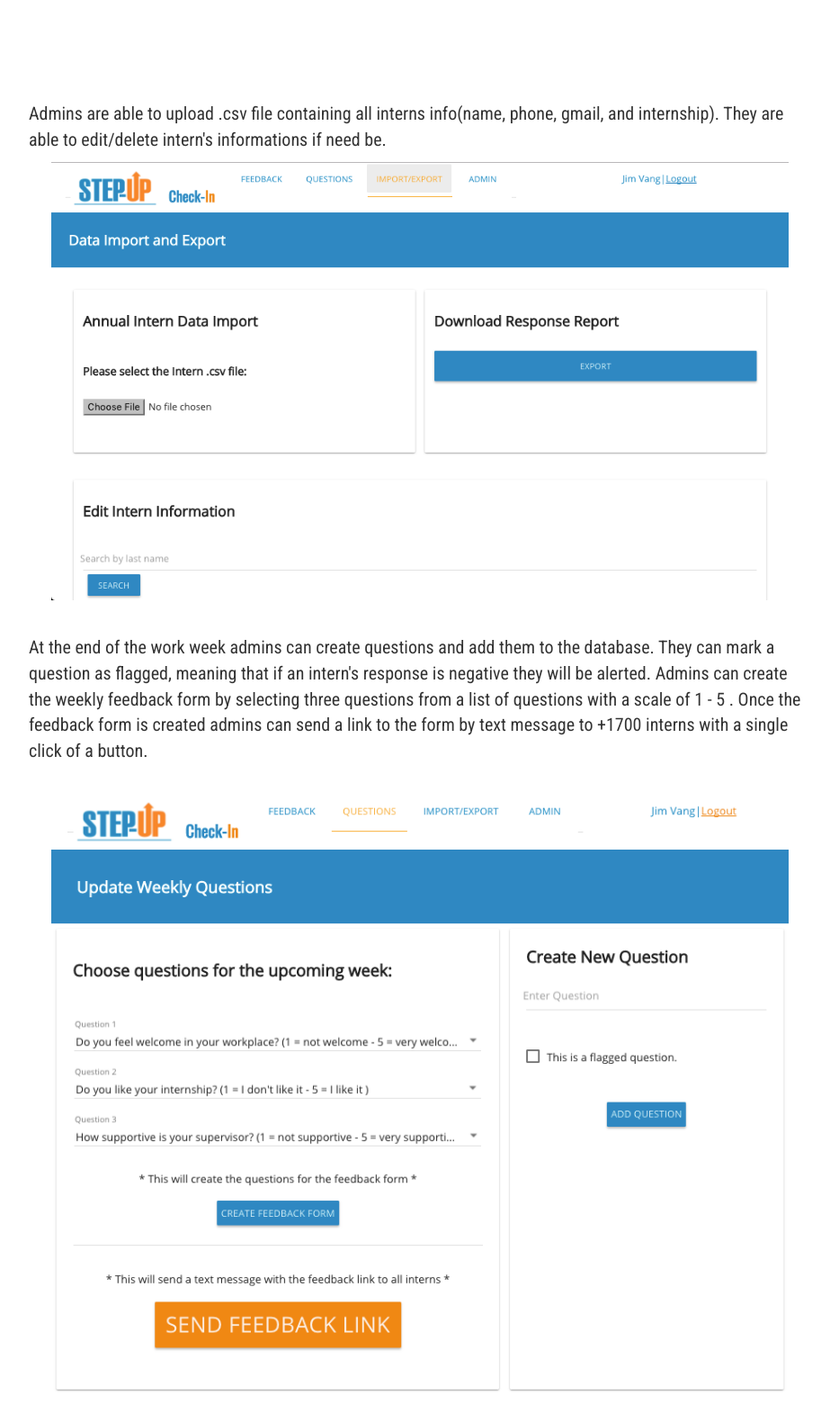
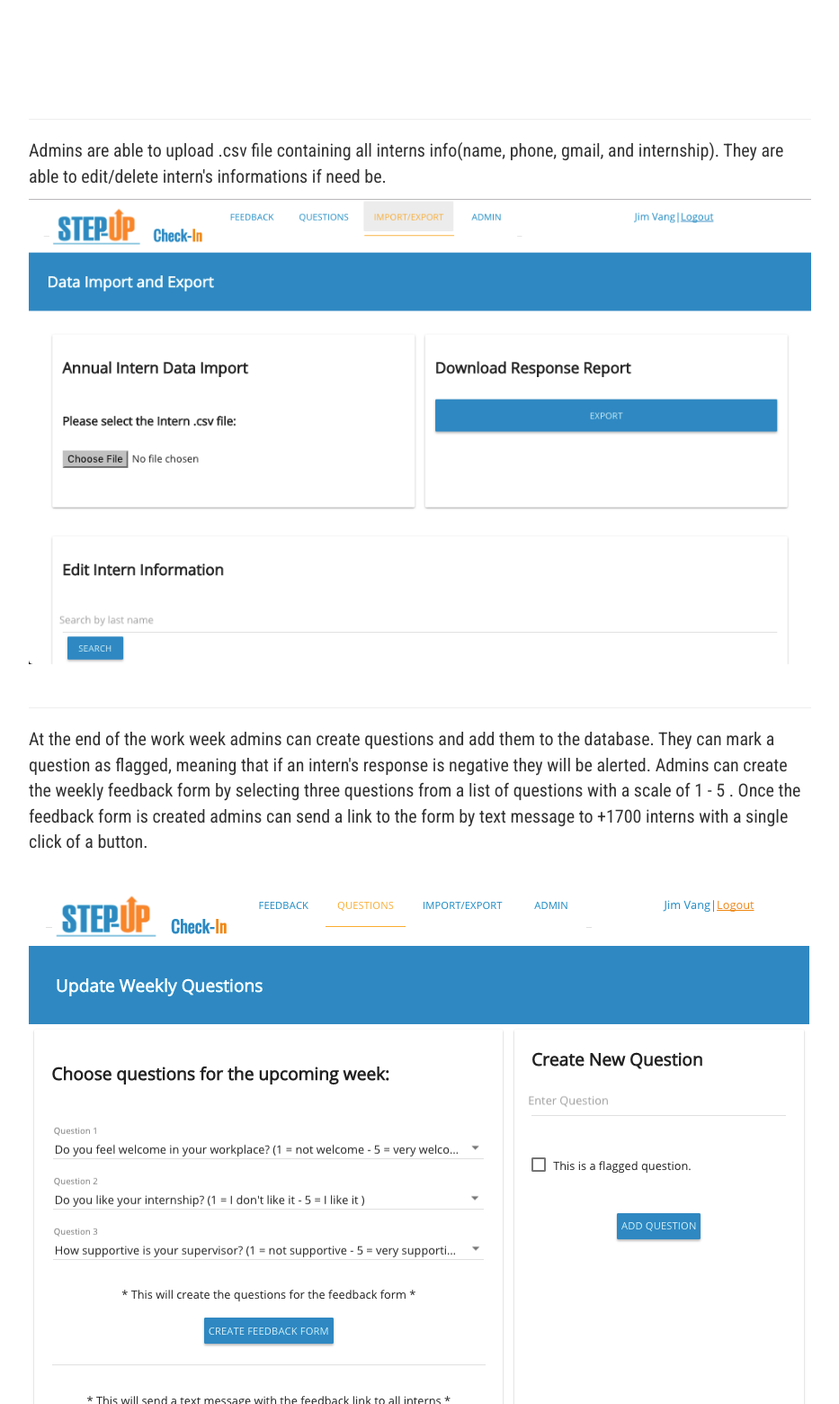
Before and after one commit to jimvang8790/jimvang, a website: page public/views/projects/stepup.html in a window 1280 px wide. Shown: the part 1020-2580 px from the top of the page at 90% size, without its empty margins (173-1106 px from the left). Drawn offline with Linux system fonts and the light colour scheme.

Commit message:
updated styles

```diff
--- a/public/views/projects/stepup.html
+++ b/public/views/projects/stepup.html
@@ -51,37 +51,17 @@
           STEP-UP approached me and other developers to design and develop a full-stack application called STEP-UP Check-In to reach out to over 1700 interns in their summer internship.</p>
           <p>STEP-UP Check-In is built with HTML5, CSS3, JavaScript, Bootstrap, AngularJS, Express.js, Node.js, Google OAuth, Twilio, and Heroku.</p>
           <p>STEP-UP wanted admins and interns to login to the application using their gmail.</p>
-          <div class="work-container text-center">
             <img src="/images/projects/stepup/checkinlogin.png" class="img-responsive">
-          </div>
+          <hr>
           <p>Admins are able to upload .csv file containing all interns info(name, phone, gmail, and internship). They are able to edit/delete intern's informations if need be.</p>
-          <div class="work-container text-center">
-            <div class="row">
-              <div class="col-md-12">
             <img src="/images/projects/stepup/stepup2.png" class="img-responsive">
-              </div>
-            </div>
-          </div>
             <br>
-          <!-- <div class="work-container text-center">
-            <img src="/images/projects/stepup/stepup2.png" class="stepup2">
-          </div>
-          <br> -->
+            <hr>
           <p>At the end of the work week admins can create questions and add them to the database. They can mark a question as flagged, meaning that if an intern's response is negative they will be alerted. Admins can create the weekly feedback form by selecting three questions from a list of questions with a scale of 1 - 5 . Once the feedback form is created admins can send a link to the form by text message to +1700 interns with a single click of a button.</p>
-          <div class="work-container text-center">
-            <div class="row">
-              <div class="col-md-12">
             <img src="/images/projects/stepup/stepup3.png" class="img-responsive">
-              </div>
-            </div>
-          </div>
             <br>
-          <!-- <div class="work-container text-center">
-            <img src="/images/projects/stepup/stepup3.png" class="stepup2">
-          </div>
-          <br> -->
+            <hr>
           <p>Once the work week has ended, interns will recieve a text message from STEP-UP prompting them to give feedback about their week. Interns can fill the feedback form on their mobile devices making it easy and user friendly. At the bottom of the feedback form, interns can check a box to let admins at STEP-UP know that they would like someone to contact them. Once completing the feedback interns will submit the form for the week.</p>
-          <div class="work-container text-center">
           <div class="row">
             <div class="col-md-6">
               <img src="/images/projects/stepup/stepup5.jpg" class="img-responsive">
@@ -90,8 +70,8 @@
               <img src="/images/projects/stepup/stepup6.jpg" class="img-responsive">
             </div>
           </div>
-          </div>
           <br>
+          <hr>
           <p>Start Here</p>
         </div> <!-- end main work-container -->
       </section>
```
Lines whose indentation alone changed are shown as unchanged.
